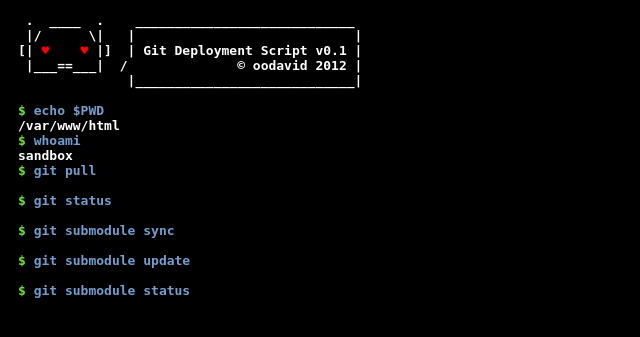
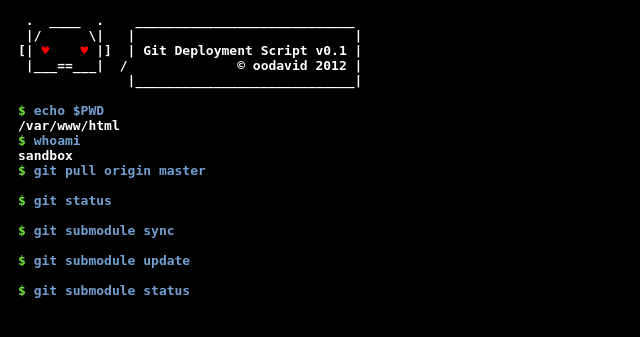
Before and after one commit to Ritace/NewPhp, a PHP site: page /deploy.php in a window 1280 px wide. Shown: the top 337 px of the page, without its empty margins (0-640 px from the left). Run offline with PHP 8.4, Linux system fonts and the light colour scheme.

Commit message:
change deploy

```diff
--- a/deploy.php
+++ b/deploy.php
@@ -10,7 +10,7 @@
 	$commands = array(
 		'echo $PWD',
 		'whoami',
-		'git pull',
+		'git pull origin master',
 		'git status',
 		'git submodule sync',
 		'git submodule update',
```
